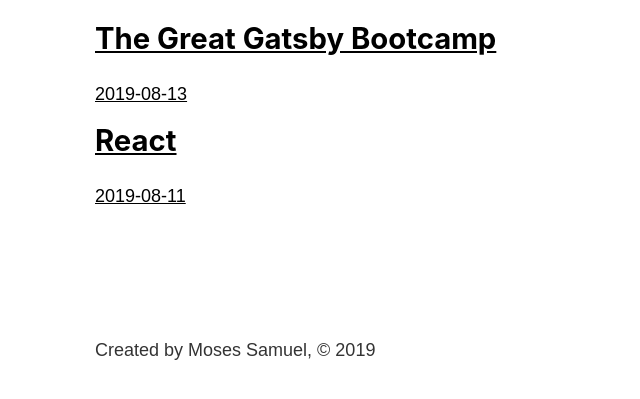
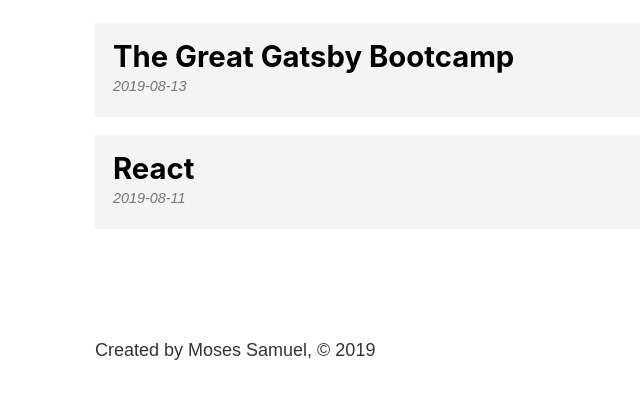
Before and after one commit to MosesSupposes/The-Great-Gatsby-Tutorial, a Gatsby site: page /blog in a window 1280 px wide. Shown: the part 393-792 px from the top of the page, without its empty margins (188-828 px from the left). Built offline with nearby package versions, Linux system fonts and the light colour scheme; Gatsby itself is replaced by a stand-in of ours.

Commit message:
style the blog posts further

```diff
--- a/src/pages/blog.module.scss
+++ b/src/pages/blog.module.scss
@@ -9,5 +9,22 @@
     a {
         background: #f4f4f4;
         color: #000;
+        display: block;
+        padding: 1rem;
+        text-decoration: none;
+    }
+
+    a:hover {
+        background: #e4e4e4
+    }
+
+    h2 {
+        margin-bottom: 0;
+    }
+
+    p {
+        color: #777;
+        font-size: .8rem;
+        font-style: italic;
     }
 }
```
